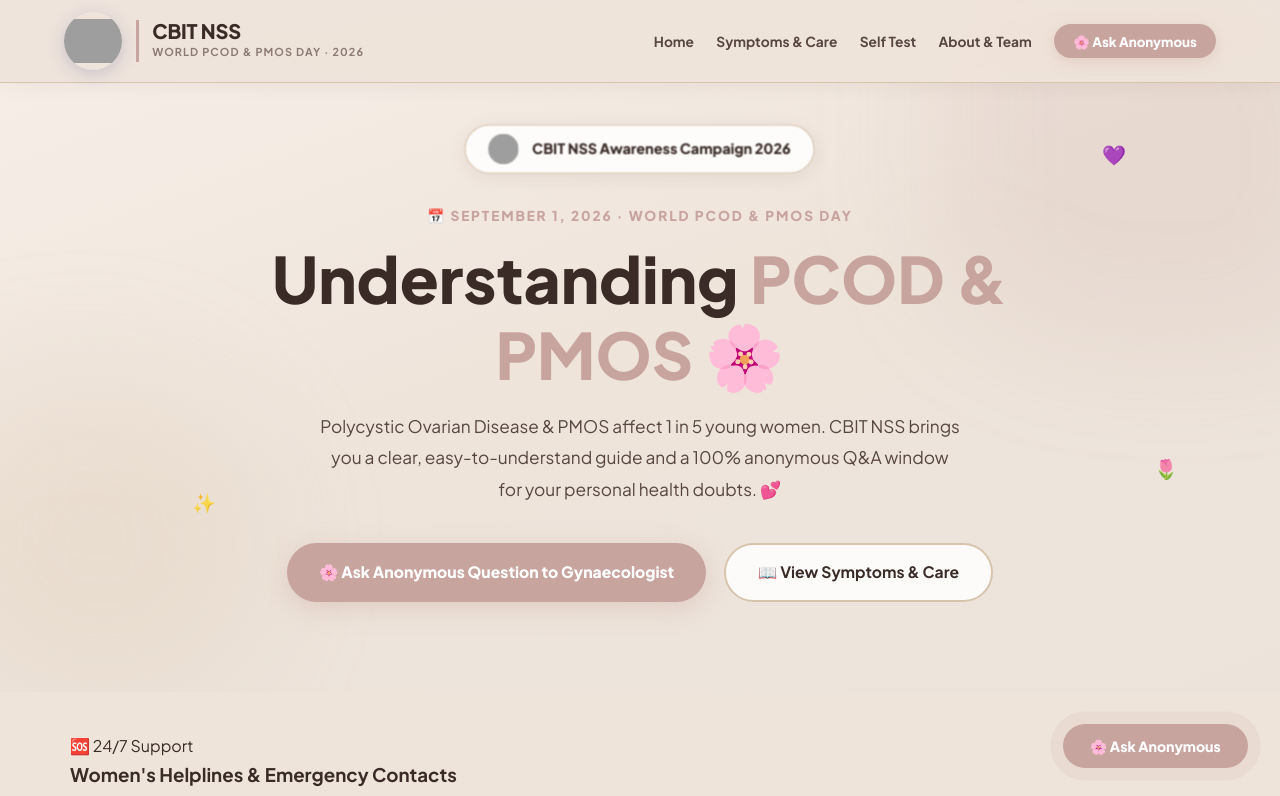
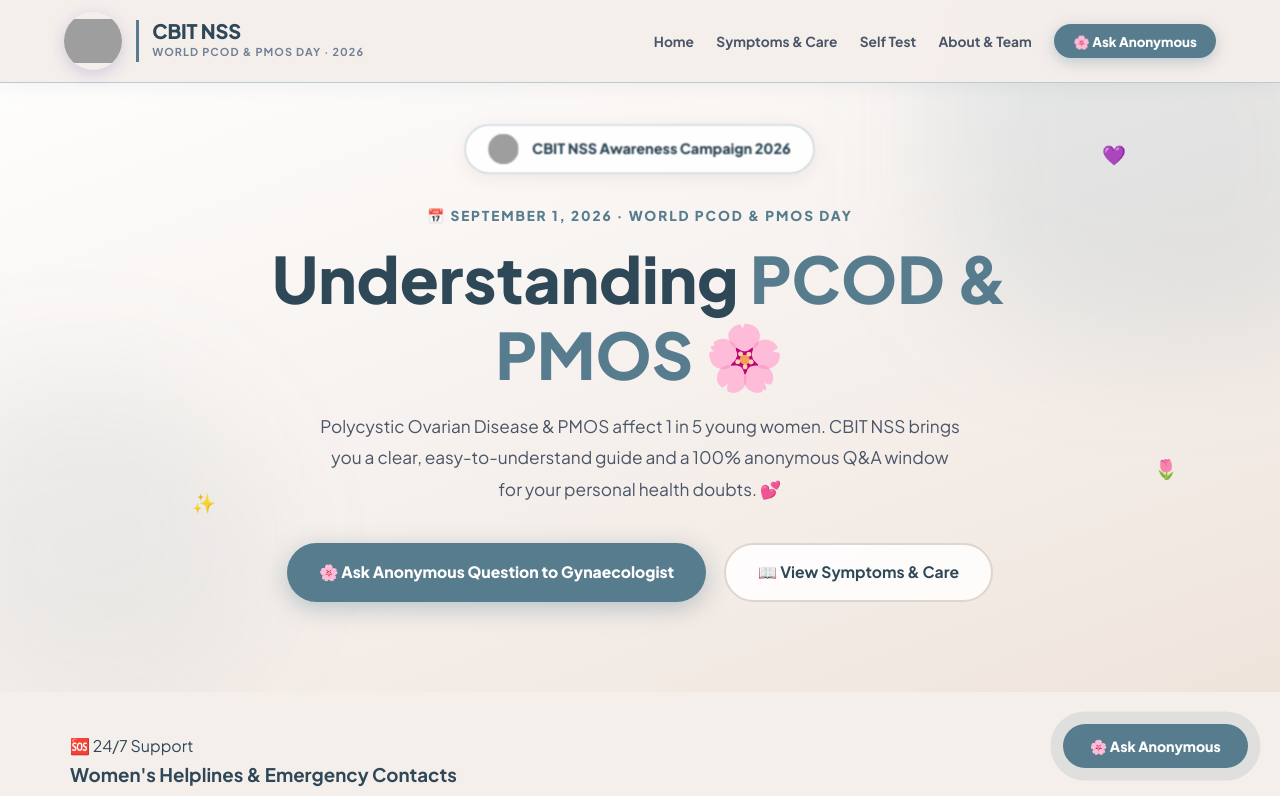
Before and after one commit to vroom0456/CBITNSS-World-PMOS-Day, a Next.js app: page / in a window 1280 px wide. Shown: the top 796 px of the page. Built offline with nearby package versions, Linux system fonts and the light colour scheme; grey boxes are pictures that could not be loaded.

Commit message:
Update site color theme: White (#FFFFFF), Beige (#F5EFEB), and Teal (#567C8D) full audit

```diff
--- a/src/app/about/page.tsx
+++ b/src/app/about/page.tsx
@@ -160,7 +160,7 @@ export default function AboutPage() {
                   <div className="input-field"><label htmlFor="gmsg">Your Message</label><textarea id="gmsg" rows={4} placeholder="How can our team help you?" required></textarea></div>
                   <button type="submit" className="btn-send-general" id="gen-submit-btn">✉️ Send Message to CBIT NSS</button>
                 </form>
-                <div id="gen-success-alert" style={{ display: "none", marginTop: "1rem", padding: "1rem", background: "var(--soft-pink-bg)", borderRadius: "var(--r-sm)", color: "var(--espresso-dark)", fontWeight: 700 }}>✅ Message Sent Successfully! Our team will respond shortly.</div>
+                <div id="gen-success-alert" style={{ display: "none", marginTop: "1rem", padding: "1rem", background: "var(--soft-pink-bg)", borderRadius: "var(--r-sm)", color: "var(--nss-teal-dark)", fontWeight: 700 }}>✅ Message Sent Successfully! Our team will respond shortly.</div>
               </div>
             </div>
 
@@ -197,7 +197,7 @@ export default function AboutPage() {
           </form>
           <div className="modal-success-alert" id="modal-success">
             <div style={{ fontSize: "2.5rem", marginBottom: "0.5rem" }}>✅</div>
-            <h4 style={{ fontSize: "1.1rem", fontWeight: 800, color: "var(--espresso-dark)" }}>Anonymous Question Submitted!</h4>
+            <h4 style={{ fontSize: "1.1rem", fontWeight: 800, color: "var(--nss-teal-dark)" }}>Anonymous Question Submitted!</h4>
             <p style={{ fontSize: "0.9rem", color: "var(--text-body)", marginTop: "0.4rem", lineHeight: 1.6 }}>Thank you! Your doubt has been recorded. Our CBIT NSS team will ask the Gynaecologist live during World PCOD Day 2026.</p>
           </div>
         </div>
--- a/src/app/globals.css
+++ b/src/app/globals.css
@@ -1,41 +1,40 @@
 /* Full Original CSS System */
 
 :root {
-  --bg-main: #EEE4DA;            /* Warm Crème Background */
+  --bg-main: #F5EFEB;            /* Warm Soft Beige Background */
   --card-white: #FFFFFF;         /* Pure White Card Background */
-  --dusty-pink: #C8A49F;         /* Primary Dusty Pink Accent */
-  --sand-accent: #D8C4AC;        /* Warm Sand Border & Secondary Accent */
-  --espresso-dark: #3A2B27;      /* Deep Espresso for High-Contrast Headings */
-  --espresso-body: #574641;      /* Rich Dark Body Text */
+  --nss-teal: #567C8D;           /* Primary Teal Accent */
+  --nss-teal-dark: #2F4858;      /* Deep Slate Teal for Headings & Text */
+  --nss-teal-soft: #EBF2F5;      /* Soft Light Teal Background */
+  --nss-teal-border: #B8CBD5;    /* Soft Teal Border */
+  --beige-container: #EFE4DC;    /* Soft Beige Accent Container */
+  --beige-border: #DFD5CD;       /* Soft Beige Border */
 
-  --soft-pink-bg: #F8EFE9;       /* Light Crème-Pink Soft Background */
-  --soft-pink-border: #D8C4AC;   /* Sand Border */
+  /* System Overrides for 100% Palette Unity */
+  --nss-navy: #2F4858;
+  --nss-navy-dark: #1E2F3A;
+  --nss-blue-accent: #567C8D;
+  --nss-blue-soft: #EBF2F5;
+  --soft-teal-bg: #EBF2F5;
+  --soft-teal-border: #B8CBD5;
+  --soft-teal-accent: #567C8D;
+  --soft-mint-bg: #EFE4DC;
+  --soft-mint-border: #DFD5CD;
+  --soft-navy-bg: #EBF2F5;
+  --soft-navy-border: #B8CBD5;
+  --soft-navy-text: #2F4858;
 
-  /* System Overrides for Theme Consistency */
-  --nss-navy: #3A2B27;
-  --nss-navy-dark: #241A17;
-  --nss-blue-accent: #C8A49F;
-  --nss-blue-soft: #F8EFE9;
-  --soft-teal-bg: #F8EFE9;
-  --soft-teal-border: #D8C4AC;
-  --soft-teal-accent: #C8A49F;
-  --soft-mint-bg: #F5EBE1;
-  --soft-mint-border: #D8C4AC;
-  --soft-navy-bg: #F8EFE9;
-  --soft-navy-border: #D8C4AC;
-  --soft-navy-text: #3A2B27;
+  --text-main: #2F4858;
+  --text-body: #4A5568;
+  --text-muted: #718096;
+  --border-light: #DFD5CD;
 
-  --text-main: #3A2B27;
-  --text-body: #574641;
-  --text-muted: #8C7B75;
-  --border-light: #D8C4AC;
-
-  --shadow-soft: 0 4px 20px rgba(58, 43, 39, 0.05);
-  --shadow-card: 0 12px 36px rgba(58, 43, 39, 0.08);
-  --shadow-modal: 0 24px 72px rgba(58, 43, 39, 0.28);
+  --shadow-soft: 0 4px 20px rgba(47, 72, 88, 0.06);
+  --shadow-card: 0 12px 36px rgba(47, 72, 88, 0.09);
+  --shadow-modal: 0 24px 72px rgba(47, 72, 88, 0.28);
 
   --glass-bg: rgba(255, 255, 255, 0.92);
-  --glass-border: rgba(216, 196, 172, 0.6);
+  --glass-border: rgba(184, 203, 213, 0.6);
   --r-sm: 12px; --r-md: 18px; --r-lg: 24px; --r-pill: 9999px;
   --ease-out: cubic-bezier(0.22, 1, 0.36, 1);
   --ease-spring: cubic-bezier(0.34, 1.56, 0.64, 1);
@@ -75,7 +74,7 @@
     /* KEYFRAMES */
     @keyframes floatY{0%,100%{transform:translateY(0)}50%{transform:translateY(-10px)}}
     @keyframes floatYSlow{0%,100%{transform:translateY(0) rotate(0deg)}33%{transform:translateY(-14px) rotate(3deg)}66%{transform:translateY(-6px) rotate(-2deg)}}
-    @keyframes pulse-ring{0%{box-shadow:0 0 0 0 rgba(200,164,159,0.45)}70%{box-shadow:0 0 0 18px rgba(15,56,84,0)}100%{box-shadow:0 0 0 0 rgba(15,56,84,0)}}
+    @keyframes pulse-ring{0%{box-shadow:0 0 0 0 rgba(86,124,141,0.45)}70%{box-shadow:0 0 0 18px rgba(15,56,84,0)}100%{box-shadow:0 0 0 0 rgba(15,56,84,0)}}
     @keyframes scale-in{0%{opacity:0;transform:scale(0.9) translateY(20px)}100%{opacity:1;transform:scale(1) translateY(0)}}
     @keyframes fade-in{from{opacity:0}to{opacity:1}}
     @keyframes sparkle{0%,100%{opacity:0;transform:scale(0) rotate(0deg)}50%{opacity:1;transform:scale(1) rotate(180deg)}}
@@ -88,11 +87,11 @@
     #progress-bar{position:fixed;top:0;left:0;height:3px;background:linear-gradient(90deg,var(--nss-blue-accent),var(--soft-teal-accent));z-index:10000;width:0%;transition:width 0.08s linear;border-radius:0 2px 2px 0;}
 
     /* NAVBAR */
-    nav{position:fixed;top:0;left:0;right:0;z-index:9999;display:flex;align-items:center;justify-content:space-between;padding:0.75rem 5%;background:rgba(238,228,218,0.94);backdrop-filter:blur(24px) saturate(180%);-webkit-backdrop-filter:blur(24px) saturate(180%);border-bottom:1px solid #D8C4AC;box-shadow:0 1px 20px rgba(58,43,39,0.06);transition:background 0.3s ease,box-shadow 0.3s ease;}
+    nav{position:fixed;top:0;left:0;right:0;z-index:9999;display:flex;align-items:center;justify-content:space-between;padding:0.75rem 5%;background:rgba(245,239,235,0.94);backdrop-filter:blur(24px) saturate(180%);-webkit-backdrop-filter:blur(24px) saturate(180%);border-bottom:1px solid #B8CBD5;box-shadow:0 1px 20px rgba(47,72,88,0.06);transition:background 0.3s ease,box-shadow 0.3s ease;}
     nav.scrolled{background:rgba(255,255,255,0.98);box-shadow:0 4px 24px rgba(58,43,39,0.08);}
     .nav-brand{display:flex;align-items:center;gap:0.9rem;}
     .nss-logo-img{width:58px;height:58px;border-radius:50%;object-fit:contain;box-shadow:0 4px 18px rgba(45,48,146,0.20);transition:transform 0.45s var(--ease-spring),box-shadow 0.3s ease;flex-shrink:0;}
-    .nss-logo-img:hover{transform:scale(1.1) rotate(6deg);box-shadow:0 8px 28px rgba(200,164,159,0.30);}
+    .nss-logo-img:hover{transform:scale(1.1) rotate(6deg);box-shadow:0 8px 28px rgba(86,124,141,0.30);}
     .brand-text{display:flex;flex-direction:column;text-align:left;border-left:3px solid var(--nss-blue-accent);padding-left:0.8rem;}
     .brand-text .title{font-size:1.25rem;font-weight:800;color:var(--nss-navy);line-height:1.1;letter-spacing:-0.01em;}
     .brand-text .subtitle{font-size:0.68rem;font-weight:700;color:var(--text-muted);text-transform:uppercase;letter-spacing:0.1em;margin-top:1px;}
@@ -101,8 +100,8 @@
     .nav-links a::after{content:'';position:absolute;bottom:-2px;left:0;right:0;height:2px;background:var(--soft-teal-accent);transform:scaleX(0);transform-origin:right;transition:transform 0.28s var(--ease-out);border-radius:2px;}
     .nav-links a:hover{color:var(--nss-navy);}
     .nav-links a:hover::after{transform:scaleX(1);transform-origin:left;}
-    .nav-btn-modal{background:var(--soft-teal-accent);color:#fff!important;padding:0.52rem 1.2rem;border-radius:var(--r-pill);font-weight:800!important;font-size:0.83rem!important;box-shadow:0 4px 16px rgba(200,164,159,0.35);transition:all 0.3s var(--ease-spring)!important;display:inline-flex;align-items:center;gap:0.35rem;}
-    .nav-btn-modal:hover{background:var(--nss-navy);transform:translateY(-3px) scale(1.04);box-shadow:0 10px 28px rgba(200,164,159,0.45);}
+    .nav-btn-modal{background:var(--soft-teal-accent);color:#fff!important;padding:0.52rem 1.2rem;border-radius:var(--r-pill);font-weight:800!important;font-size:0.83rem!important;box-shadow:0 4px 16px rgba(86,124,141,0.35);transition:all 0.3s var(--ease-spring)!important;display:inline-flex;align-items:center;gap:0.35rem;}
+    .nav-btn-modal:hover{background:var(--nss-navy);transform:translateY(-3px) scale(1.04);box-shadow:0 10px 28px rgba(86,124,141,0.45);}
     .mobile-menu-btn{display:none;background:none;border:none;cursor:pointer;flex-direction:column;gap:5px;padding:4px;}
     .mobile-menu-btn span{width:24px;height:2.5px;background:var(--nss-navy);border-radius:99px;transition:all 0.35s var(--ease-out);transform-origin:center;}
     .mobile-menu-btn.active span:nth-child(1){transform:rotate(45deg) translate(5px,5px);}
@@ -114,10 +113,10 @@
     .mobile-nav-drawer a:active{background:var(--soft-teal-bg);color:var(--soft-teal-accent);transform:scale(0.98);}
 
     /* HERO */
-    #hero{padding:130px 5% 90px;text-align:center;background:linear-gradient(160deg, #F8EFE9 0%, #EEE4DA 50%, #ECE3DB 100%);position:relative;overflow:hidden;}
+    #hero{padding:130px 5% 90px;text-align:center;background:linear-gradient(160deg,#FFFFFF 0%,#F5EFEB 60%,#EFE4DC 100%);position:relative;overflow:hidden;}
     #hero::before,#hero::after{content:'';position:absolute;border-radius:50%;filter:blur(60px);z-index:0;pointer-events:none;}
-    #hero::before{width:420px;height:420px;background:rgba(200,164,159,0.18);top:-80px;right:-80px;animation:hero-blob 12s ease-in-out infinite;}
-    #hero::after{width:320px;height:320px;background:rgba(216,196,172,0.22);bottom:0;left:-60px;animation:hero-blob 15s ease-in-out infinite reverse;}
+    #hero::before{width:420px;height:420px;background:rgba(86,124,141,0.12);top:-80px;right:-80px;animation:hero-blob 12s ease-in-out infinite;}
+    #hero::after{width:320px;height:320px;background:rgba(86,124,141,0.08);bottom:0;left:-60px;animation:hero-blob 15s ease-in-out infinite reverse;}
     .hero-container{max-width:840px;margin:0 auto;display:flex;flex-direction:column;align-items:center;position:relative;z-index:1;}
     .nss-hero-badge{display:inline-flex;align-items:center;gap:0.8rem;background:rgba(255,255,255,0.85);border:1.5px solid var(--soft-teal-border);padding:0.5rem 1.4rem;border-radius:var(--r-pill);font-size:0.88rem;font-weight:800;color:var(--nss-navy);margin-bottom:1.6rem;box-shadow:0 4px 20px rgba(58,43,39,0.08);animation:float-badge 4s ease-in-out infinite;backdrop-filter:blur(10px);}
     .nss-hero-badge img{width:30px;height:30px;border-radius:50%;}
@@ -126,10 +125,10 @@
     #hero h1 span.accent-text{color:var(--soft-teal-accent);}
     .hero-desc{font-size:1.08rem;color:var(--text-body);max-width:640px;margin:0 auto 2.4rem;font-weight:400;line-height:1.8;text-align:center;opacity:0;animation:fade-in 0.9s 0.6s ease forwards;}
     .hero-buttons{display:flex;gap:1.1rem;justify-content:center;flex-wrap:wrap;opacity:0;animation:fade-in 0.8s 0.8s ease forwards;}
-    .btn-hero-modal{background:var(--soft-teal-accent);color:#fff;padding:0.88rem 2rem;border-radius:var(--r-pill);font-weight:800;font-size:0.98rem;box-shadow:0 6px 24px rgba(200,164,159,0.38);transition:all 0.35s var(--ease-spring);display:inline-flex;align-items:center;gap:0.45rem;}
-    .btn-hero-modal:hover{background:var(--nss-navy);transform:translateY(-4px) scale(1.04);box-shadow:0 14px 36px rgba(200,164,159,0.52);}
+    .btn-hero-modal{background:var(--soft-teal-accent);color:#fff;padding:0.88rem 2rem;border-radius:var(--r-pill);font-weight:800;font-size:0.98rem;box-shadow:0 6px 24px rgba(86,124,141,0.38);transition:all 0.35s var(--ease-spring);display:inline-flex;align-items:center;gap:0.45rem;}
+    .btn-hero-modal:hover{background:var(--nss-navy);transform:translateY(-4px) scale(1.04);box-shadow:0 14px 36px rgba(86,124,141,0.52);}
     .btn-hero-guide{background:rgba(255,255,255,0.85);color:var(--nss-navy);border:2px solid var(--border-light);padding:0.88rem 2rem;border-radius:var(--r-pill);font-weight:700;font-size:0.98rem;transition:all 0.3s var(--ease-spring);backdrop-filter:blur(8px);}
-    .btn-hero-guide:hover{background:var(--soft-mint-bg);transform:translateY(-3px);border-color:var(--nss-navy);box-shadow:0 8px 24px rgba(200,164,159,0.16);}
+    .btn-hero-guide:hover{background:var(--soft-mint-bg);transform:translateY(-3px);border-color:var(--nss-navy);box-shadow:0 8px 24px rgba(86,124,141,0.16);}
     .hero-sparkle{position:absolute;pointer-events:none;z-index:0;font-size:1.2rem;}
     .hero-sparkle:nth-child(1){top:15%;left:8%;animation:sparkle 3.5s 0s ease-in-out infinite,floatYSlow 5s 0s ease-in-out infinite;}
     .hero-sparkle:nth-child(2){top:20%;right:12%;animation:sparkle 3.5s 0.8s ease-in-out infinite,floatYSlow 6s 0.5s ease-in-out infinite;}
@@ -149,7 +148,7 @@
     .section{padding:90px 5%;}
     .container{max-width:1140px;margin:0 auto;}
     .heading-box{text-align:center;max-width:700px;margin:0 auto 3.5rem;}
-    .section-tag{display:inline-flex;align-items:center;gap:0.4rem;background:#C8A49F;color:#FFFFFF;padding:0.35rem 1rem;border-radius:var(--r-pill);font-size:0.75rem;font-weight:800;text-transform:uppercase;letter-spacing:0.08em;margin-bottom:0.6rem;box-shadow:0 2px 10px rgba(200,164,159,0.25);}
+    .section-tag{display:inline-flex;align-items:center;gap:0.4rem;background:#567C8D;color:#FFFFFF;padding:0.35rem 1rem;border-radius:var(--r-pill);font-size:0.75rem;font-weight:800;text-transform:uppercase;letter-spacing:0.08em;margin-bottom:0.6rem;box-shadow:0 2px 10px rgba(86,124,141,0.25);}
     .section-title{font-size:clamp(1.9rem,3.5vw,2.55rem);font-weight:800;color:var(--nss-navy);line-height:1.2;margin-bottom:0.8rem;}
     #team .section-title{white-space:nowrap;font-size:clamp(0.82rem,4.2vw,2.35rem);word-break:keep-all;}
     .section-title span.accent{color:var(--soft-teal-accent);}
@@ -219,8 +218,8 @@
     .quiz-row:has(input:checked){background:var(--soft-teal-bg);border-color:var(--soft-teal-accent);}
     .quiz-row label{font-size:0.93rem;font-weight:700;color:var(--nss-navy);cursor:pointer;flex:1;}
     .quiz-row input[type="checkbox"]{width:22px;height:22px;accent-color:var(--soft-teal-accent);cursor:pointer;flex-shrink:0;}
-    .btn-calc-quiz{background:var(--nss-navy);color:#fff;width:100%;padding:0.95rem;border-radius:var(--r-pill);font-weight:800;font-size:1rem;box-shadow:0 4px 18px rgba(200,164,159,0.30);transition:all 0.35s var(--ease-spring);}
-    .btn-calc-quiz:hover{background:var(--nss-navy-dark);transform:translateY(-3px);box-shadow:0 10px 28px rgba(200,164,159,0.38);}
+    .btn-calc-quiz{background:var(--nss-navy);color:#fff;width:100%;padding:0.95rem;border-radius:var(--r-pill);font-weight:800;font-size:1rem;box-shadow:0 4px 18px rgba(86,124,141,0.30);transition:all 0.35s var(--ease-spring);}
+    .btn-calc-quiz:hover{background:var(--nss-navy-dark);transform:translateY(-3px);box-shadow:0 10px 28px rgba(86,124,141,0.38);}
     .quiz-result{display:none;margin-top:1.8rem;padding:1.6rem;border-radius:var(--r-md);text-align:center;}
     .quiz-result.active{display:block;animation:scale-in 0.5s var(--ease-spring);}
 
@@ -237,7 +236,7 @@
     .tab-buttons{display:flex;gap:0.75rem;justify-content:center;flex-wrap:wrap;margin-bottom:2.5rem;}
     .tab-btn{background:var(--bg-main);border:1.5px solid var(--border-light);color:var(--text-body);padding:0.6rem 1.5rem;border-radius:var(--r-pill);font-size:0.88rem;font-weight:700;transition:all 0.3s var(--ease-spring);}
     .tab-btn:hover{border-color:var(--nss-navy);color:var(--nss-navy);transform:translateY(-2px);}
-    .tab-btn.active{background:var(--nss-navy);color:#fff;border-color:var(--nss-navy);box-shadow:0 4px 18px rgba(200,164,159,0.25);transform:translateY(-2px);}
+    .tab-btn.active{background:var(--nss-navy);color:#fff;border-color:var(--nss-navy);box-shadow:0 4px 18px rgba(86,124,141,0.25);transform:translateY(-2px);}
     .tab-content{display:none;}
     .tab-content.active{display:block;animation:tab-slide-in 0.38s var(--ease-out);}
     .precautions-list{display:grid;grid-template-columns:repeat(auto-fill,minmax(260px,1fr));gap:1.4rem;text-align:left;}
@@ -294,7 +293,7 @@
 
     /* WOMEN ADMIN SPOTLIGHT CARD */
     .women-admin-spotlight{
-      background: linear-gradient(135deg, #F8EFE9 0%, #FFFFFF 100%);
+      background: linear-gradient(135deg, #EBF2F5 0%, #FFFFFF 100%);
       border: 2px solid var(--soft-teal-border);
       border-radius: var(--r-lg);
       padding: 2.2rem 2.5rem;
@@ -384,7 +383,7 @@
     .team-grid{display:grid;grid-template-columns:repeat(auto-fill,minmax(210px,1fr));gap:1rem;margin-top:1rem;text-align:left;}
     .member-card{background:var(--card-white);border:1.5px solid var(--border-light);border-radius:var(--r-md);padding:1.1rem 1rem;transition:all 0.35s var(--ease-spring);position:relative;overflow:hidden;display:flex;flex-direction:column;justify-content:space-between;box-shadow:var(--shadow-soft);}
     .member-card::after{content:'';position:absolute;top:0;left:0;right:0;height:3px;background:linear-gradient(90deg,var(--nss-navy),var(--soft-teal-accent));transform:scaleX(0);transform-origin:left;transition:transform 0.35s var(--ease-out);}
-    .member-card:hover{transform:translateY(-5px);border-color:rgba(200,164,159,0.25);box-shadow:0 8px 24px rgba(45,48,146,0.08);}
+    .member-card:hover{transform:translateY(-5px);border-color:rgba(86,124,141,0.25);box-shadow:0 8px 24px rgba(45,48,146,0.08);}
     .member-card:hover::after{transform:scaleX(1);}
     .member-top{display:flex;align-items:center;gap:0.7rem;margin-bottom:0.7rem;}
     .member-avatar{width:42px;height:42px;border-radius:50%;background:var(--soft-mint-bg);color:var(--nss-navy);display:flex;align-items:center;justify-content:center;font-size:0.95rem;font-weight:800;flex-shrink:0;border:2px solid var(--nss-blue-accent);box-shadow:0 3px 10px rgba(58,43,39,0.08);transition:transform 0.35s var(--ease-spring);}
@@ -405,8 +404,8 @@
     .input-field label{display:block;font-size:0.78rem;font-weight:800;color:var(--nss-navy);text-transform:uppercase;letter-spacing:0.06em;margin-bottom:0.4rem;}
     .input-field input,.input-field select,.input-field textarea{width:100%;padding:0.88rem 1.1rem;border:1.5px solid var(--border-light);border-radius:var(--r-sm);font-family:inherit;font-size:0.93rem;background:#fff;outline:none;transition:border-color 0.25s ease,box-shadow 0.25s ease;color:var(--text-main);}
     .input-field input:focus,.input-field select:focus,.input-field textarea:focus{border-color:var(--nss-navy);box-shadow:0 0 0 3px rgba(58,43,39,0.08);}
-    .btn-send-general{width:100%;background:var(--nss-navy);color:#fff;padding:0.95rem;border-radius:var(--r-pill);font-size:1rem;font-weight:800;box-shadow:0 4px 18px rgba(200,164,159,0.30);transition:all 0.35s var(--ease-spring);}
-    .btn-send-general:hover{background:var(--nss-navy-dark);transform:translateY(-3px);box-shadow:0 10px 28px rgba(200,164,159,0.38);}
+    .btn-send-general{width:100%;background:var(--nss-navy);color:#fff;padding:0.95rem;border-radius:var(--r-pill);font-size:1rem;font-weight:800;box-shadow:0 4px 18px rgba(86,124,141,0.30);transition:all 0.35s var(--ease-spring);}
+    .btn-send-general:hover{background:var(--nss-navy-dark);transform:translateY(-3px);box-shadow:0 10px 28px rgba(86,124,141,0.38);}
 
     /* MODAL */
     .modal-overlay{position:fixed;top:0;left:0;right:0;bottom:0;background:rgba(40,30,27,0.65);backdrop-filter:blur(10px) saturate(150%);-webkit-backdrop-filter:blur(10px) saturate(150%);z-index:100000;display:flex;align-items:center;justify-content:center;padding:1.5rem;opacity:0;pointer-events:none;transition:opacity 0.35s ease;}
@@ -423,8 +422,8 @@
     .form-group label{display:block;font-size:0.78rem;font-weight:800;color:var(--nss-navy);text-transform:uppercase;letter-spacing:0.06em;margin-bottom:0.4rem;}
     .form-group select,.form-group textarea{width:100%;padding:0.85rem 1rem;border:1.5px solid var(--border-light);border-radius:var(--r-sm);font-family:inherit;font-size:0.92rem;background:var(--bg-main);color:var(--text-main);outline:none;transition:border-color 0.25s ease,box-shadow 0.25s ease;resize:vertical;}
     .form-group select:focus,.form-group textarea:focus{border-color:var(--soft-teal-accent);box-shadow:0 0 0 3px rgba(58,43,39,0.08);}
-    .btn-submit-modal{width:100%;background:var(--soft-teal-accent);color:#fff;padding:0.95rem;border-radius:var(--r-pill);font-size:1rem;font-weight:800;box-shadow:0 4px 18px rgba(200,164,159,0.35);transition:all 0.35s var(--ease-spring);}
-    .btn-submit-modal:hover{background:var(--nss-navy);transform:translateY(-3px);box-shadow:0 10px 28px rgba(200,164,159,0.48);}
+    .btn-submit-modal{width:100%;background:var(--soft-teal-accent);color:#fff;padding:0.95rem;border-radius:var(--r-pill);font-size:1rem;font-weight:800;box-shadow:0 4px 18px rgba(86,124,141,0.35);transition:all 0.35s var(--ease-spring);}
+    .btn-submit-modal:hover{background:var(--nss-navy);transform:translateY(-3px);box-shadow:0 10px 28px rgba(86,124,141,0.48);}
     .modal-success-alert{display:none;background:var(--soft-navy-bg);border:1.5px solid var(--soft-navy-border);padding:1.5rem;border-radius:var(--r-md);text-align:center;margin-top:1.2rem;}
     .modal-success-alert.active{display:block;animation:scale-in 0.5s var(--ease-spring);}
 
@@ -574,7 +573,7 @@
       .resource-card p { font-size: 0.72rem; }
 
       /* Women Admin Spotlight Card — Prominent Featured Card */
-      .women-admin-spotlight { padding: 0.9rem 0.75rem; margin-bottom: 1.1rem; border-radius: 14px; background: linear-gradient(145deg, #F8EFE9 0%, #FFFFFF 100%); border: 1.5px solid var(--soft-teal-border); }
+      .women-admin-spotlight { padding: 0.9rem 0.75rem; margin-bottom: 1.1rem; border-radius: 14px; background: linear-gradient(145deg, #EBF2F5 0%, #FFFFFF 100%); border: 1.5px solid var(--soft-teal-border); }
       .spotlight-top { margin-bottom: 0.65rem; }
       .spotlight-body { flex-direction: column; text-align: center; align-items: center; gap: 0.6rem; }
       .spotlight-avatar { width: 44px; height: 44px; font-size: 1rem; margin: 0 auto; box-shadow: 0 4px 14px rgba(8,145,178,0.2); }
--- a/src/app/layout.tsx
+++ b/src/app/layout.tsx
@@ -15,7 +15,7 @@ export const metadata: Metadata = {
 };
 
 export const viewport: Viewport = {
-  themeColor: "#EEE4DA",
+  themeColor: "#F5EFEB",
 };
 
 export default function RootLayout({
@@ -26,7 +26,7 @@ export default function RootLayout({
   return (
     <html lang="en" className={plusJakarta.variable}>
       <head>
-        <meta name="theme-color" content="#EEE4DA" />
+        <meta name="theme-color" content="#F5EFEB" />
       </head>
       <body>{children}</body>
     </html>
--- a/src/app/self-test/page.tsx
+++ b/src/app/self-test/page.tsx
@@ -190,7 +190,7 @@ export default function SelfTestPage() {
                     key={q.id}
                     className="quiz-row"
                     onClick={() => toggleOption(q.id)}
-                    style={{ cursor: 'pointer', userSelect: 'none', display: 'flex', alignItems: 'center', justifyContent: 'space-between', padding: '1.1rem 1.3rem', borderRadius: 'var(--r-sm)', background: checkedItems[q.id] ? 'var(--soft-teal-bg)' : 'rgba(248,239,233,0.6)', margin: '0.6rem 0', transition: 'all 0.2s ease', border: checkedItems[q.id] ? '1.5px solid var(--soft-teal-accent)' : '1px solid var(--border-light)' }}
+                    style={{ cursor: 'pointer', userSelect: 'none', display: 'flex', alignItems: 'center', justifyContent: 'space-between', padding: '1.1rem 1.3rem', borderRadius: 'var(--r-sm)', background: checkedItems[q.id] ? 'var(--soft-teal-bg)' : 'rgba(235,242,245,0.6)', margin: '0.6rem 0', transition: 'all 0.2s ease', border: checkedItems[q.id] ? '1.5px solid var(--soft-teal-accent)' : '1px solid var(--border-light)' }}
                   >
                     <div>
                       <span style={{ fontSize: '0.72rem', fontWeight: 800, color: 'var(--soft-teal-accent)', textTransform: 'uppercase', letterSpacing: '0.08em', display: 'block', marginBottom: '0.2rem' }}>{q.category}</span>
@@ -288,7 +288,7 @@ export default function SelfTestPage() {
           </form>
           <div className="modal-success-alert" id="modal-success">
             <div style={{ fontSize: "2.5rem", marginBottom: "0.5rem" }}>✅</div>
-            <h4 style={{ fontSize: "1.1rem", fontWeight: 800, color: "var(--espresso-dark)" }}>Anonymous Question Submitted!</h4>
+            <h4 style={{ fontSize: "1.1rem", fontWeight: 800, color: "var(--nss-teal-dark)" }}>Anonymous Question Submitted!</h4>
             <p style={{ fontSize: "0.9rem", color: "var(--text-body)", marginTop: "0.4rem", lineHeight: 1.6 }}>Thank you! Your doubt has been recorded. Our CBIT NSS team will ask the Gynaecologist live during World PCOD Day 2026.</p>
           </div>
         </div>
--- a/src/app/symptoms/page.tsx
+++ b/src/app/symptoms/page.tsx
@@ -265,7 +265,7 @@ export default function SymptomsPage() {
           </form>
           <div className="modal-success-alert" id="modal-success">
             <div style={{ fontSize: "2.5rem", marginBottom: "0.5rem" }}>✅</div>
-            <h4 style={{ fontSize: "1.1rem", fontWeight: 800, color: "var(--espresso-dark)" }}>Anonymous Question Submitted!</h4>
+            <h4 style={{ fontSize: "1.1rem", fontWeight: 800, color: "var(--nss-teal-dark)" }}>Anonymous Question Submitted!</h4>
             <p style={{ fontSize: "0.9rem", color: "var(--text-body)", marginTop: "0.4rem", lineHeight: 1.6 }}>Thank you! Your doubt has been recorded. Our CBIT NSS team will ask the Gynaecologist live during World PCOD Day 2026.</p>
           </div>
         </div>
```
Also changed, not shown: src/app/page.tsx (+5 -5 lines).
